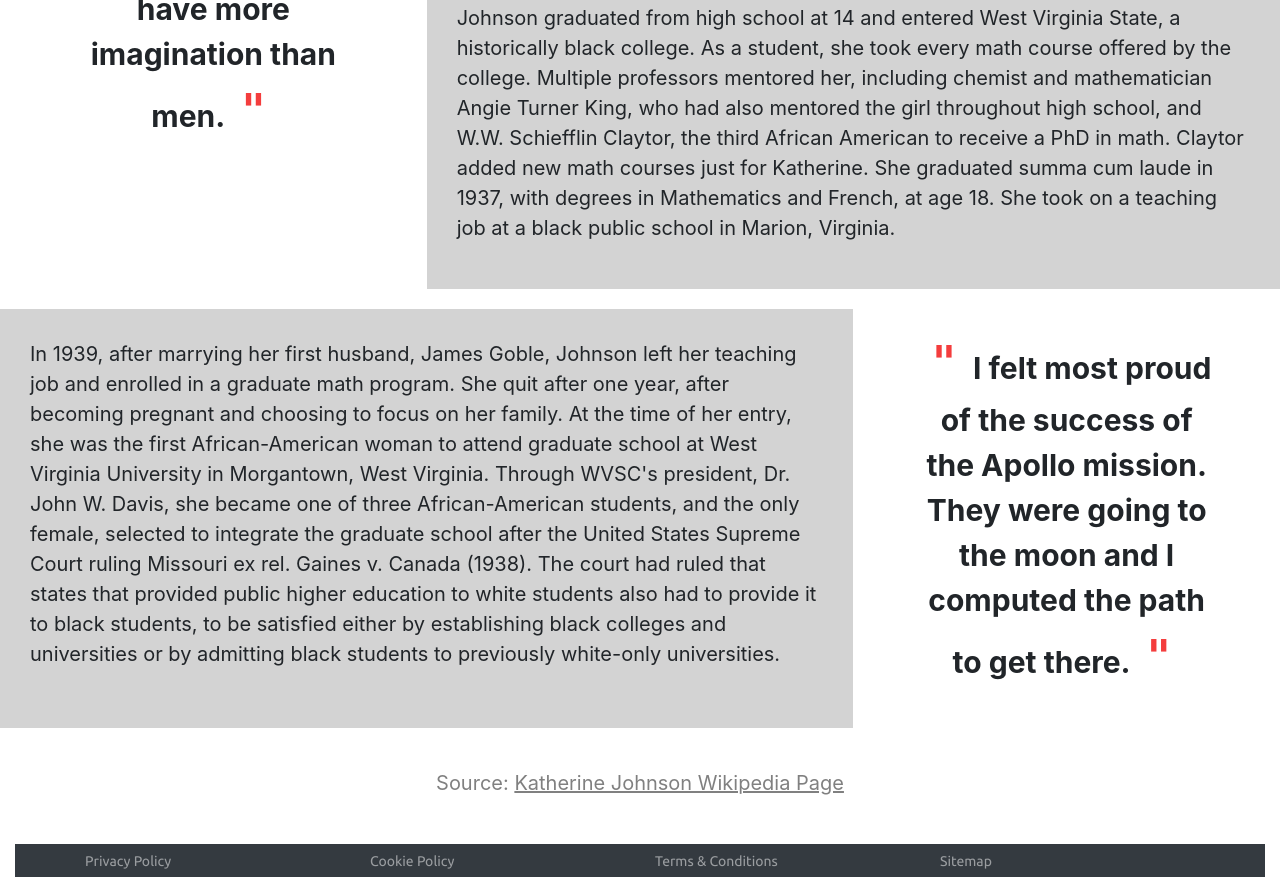
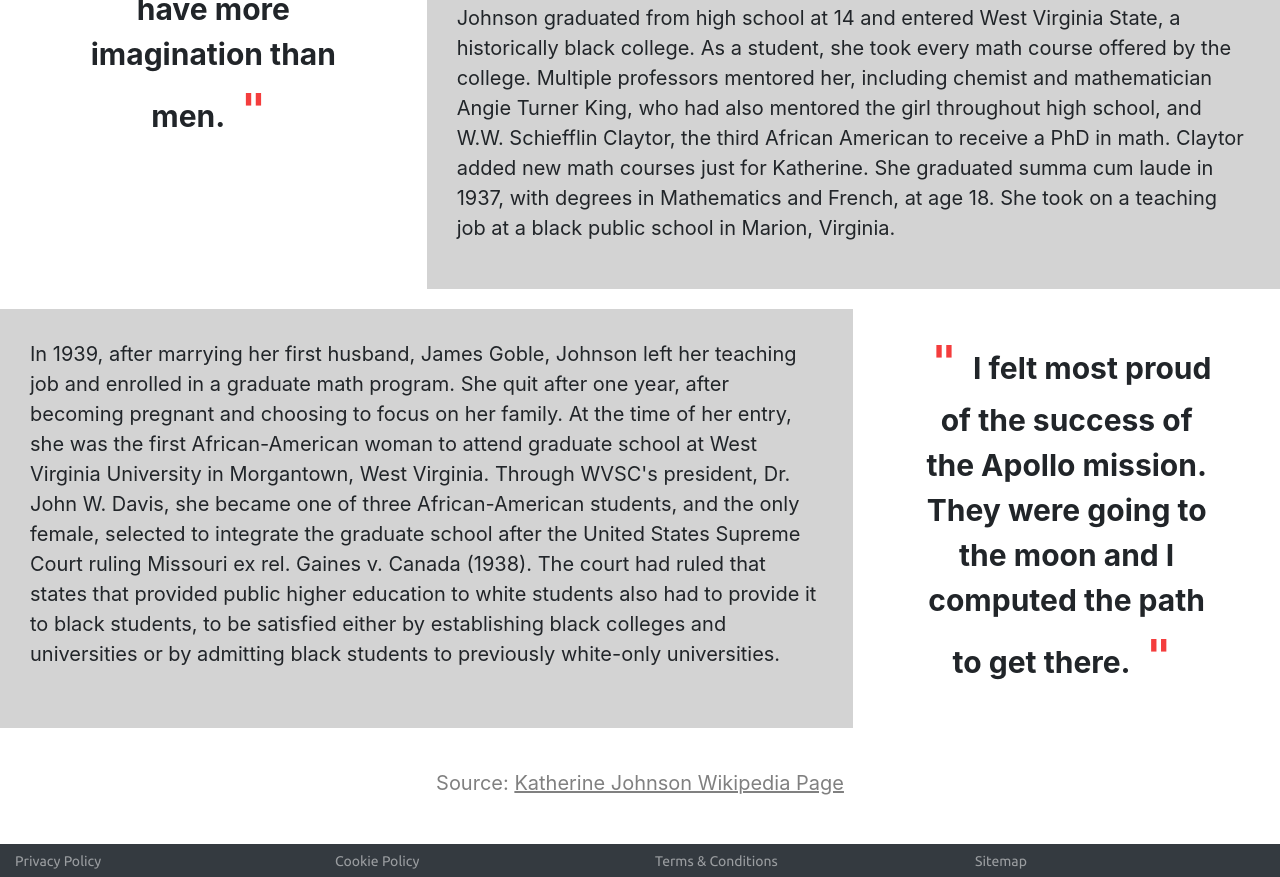
Before and after one commit to RachelEW/women-in-tech-with-bootstrap, a plain HTML site: page katherine-johnson.html in a window 1280 px wide. Shown: the part 1806-2683 px from the top of the page. Drawn offline with nearby package versions, Linux system fonts and the light colour scheme.

Commit message:
fixed padding on footer, closed missing container-fluid div

```diff
--- a/css/styles.css
+++ b/css/styles.css
@@ -169,8 +169,3 @@ ul#footer li a:hover {
   margin: 0;
   padding: 0;
 }
-
-.container-fluid footer {
-  padding-left: 0;
-  padding-right: 0;
-}
--- a/katherine-johnson.html
+++ b/katherine-johnson.html
@@ -149,6 +149,8 @@
             </section>
           </div> <!-- /.col-md-4-->
         </div> <!-- /.row -->
+
+      </div> <!-- /.container fluid -->
         <section id="colophon">
           <div class="container text-center">
             <p>Source: <a href="https://en.wikipedia.org/wiki/Katherine_Johnson"> Katherine Johnson Wikipedia Page</a></p>
@@ -156,7 +158,7 @@
         </section> <!-- /#colophon -->
         <footer>
           <ul class="sticky-footer-navbar" id="footer">
-            <div class="container">
+            <div class="container-fluid">
               <div class="row">
                 <div class="col-md-3">
                   <li>
```
